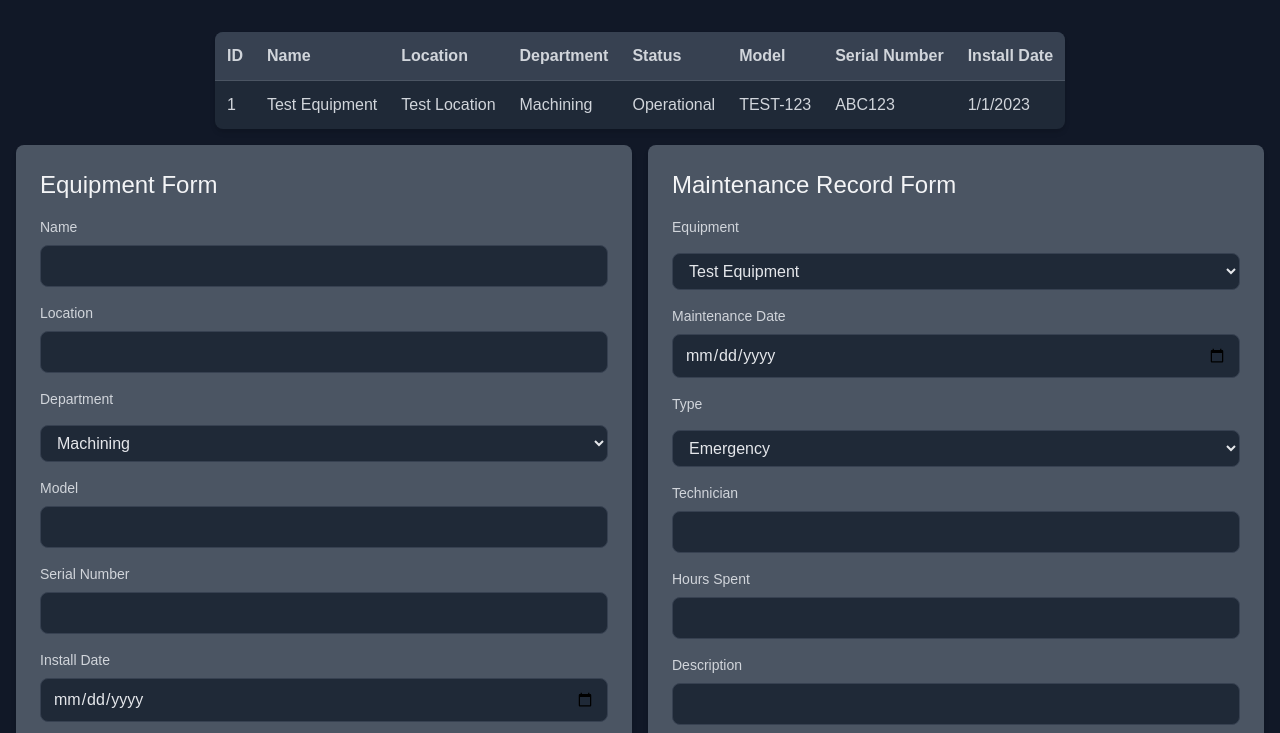
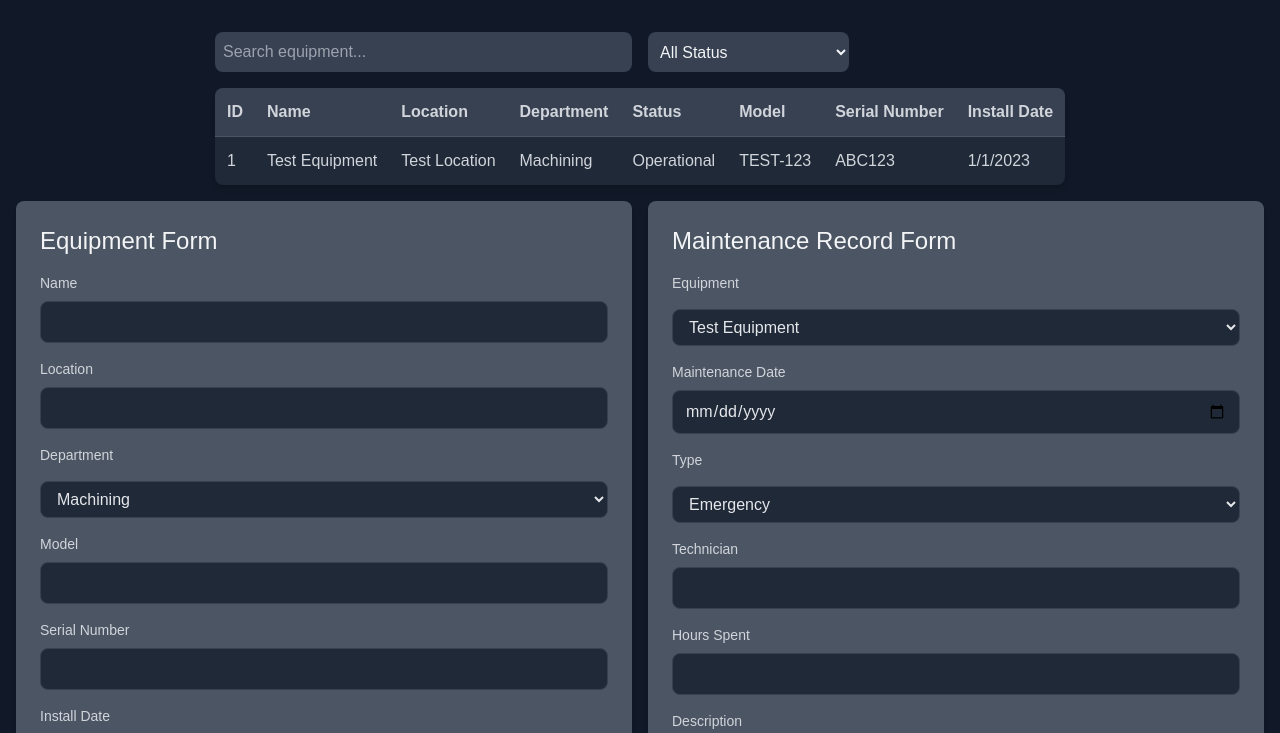
Before and after one commit to s3lven/maintenance-tracker, a Next.js app: page / in a window 1280 px wide. Shown: the top 733 px of the page. Built offline with nearby package versions, Linux system fonts and the light colour scheme.

Commit message:
feat: added global and column filtering to equipment table

```diff
--- /dev/null
+++ b/app/components/debounced-input.tsx
@@ -0,0 +1,36 @@
+import { useEffect, useState } from "react";
+
+const DebouncedInput = ({
+  value: initialValue,
+  onChange,
+  debounce = 500,
+  ...props
+}: {
+  value: string | number;
+  onChange: (value: string | number) => void;
+  debounce?: number;
+} & Omit<React.InputHTMLAttributes<HTMLInputElement>, "onChange">) => {
+  const [value, setValue] = useState(initialValue);
+
+  useEffect(() => {
+    setValue(initialValue);
+  }, [initialValue]);
+
+  useEffect(() => {
+    const timeout = setTimeout(() => {
+      onChange(value);
+    }, debounce);
+
+    return () => clearTimeout(timeout);
+  }, [value]);
+
+  return (
+    <input
+      {...props}
+      value={value}
+      onChange={(e) => setValue(e.target.value)}
+    />
+  );
+};
+
+export default DebouncedInput;
--- a/app/components/equipment-table.tsx
+++ b/app/components/equipment-table.tsx
@@ -1,10 +1,12 @@
 "use client";
 
-import { Equipment } from "@/types";
+import { Equipment, EquipmentStatus } from "@/types";
 import {
+  ColumnFiltersState,
   createColumnHelper,
   flexRender,
   getCoreRowModel,
+  getFilteredRowModel,
   getSortedRowModel,
   useReactTable,
   type SortingState,
@@ -29,10 +31,12 @@ const columns = [
   columnHelper.accessor("department", {
     header: "Department",
     cell: (info) => info.getValue(),
+    filterFn: "includesString",
   }),
   columnHelper.accessor("status", {
     header: "Status",
     cell: (info) => info.getValue(),
+    filterFn: "includesString",
   }),
   columnHelper.accessor("model", {
     header: "Model",
@@ -54,20 +58,61 @@ interface EquipmentTableProps {
 
 const EquipmentTable = ({ data }: EquipmentTableProps) => {
   const [sorting, setSorting] = React.useState<SortingState>([]);
+  const [globalFilter, setGlobalFilter] = React.useState("");
+  const [columnFilters, setColumnFilters] = React.useState<ColumnFiltersState>(
+    []
+  );
 
   const table = useReactTable({
     data,
     columns,
+    filterFns: {},
+    onSortingChange: setSorting,
     getCoreRowModel: getCoreRowModel(),
-    onSortingChange: setSorting,
     getSortedRowModel: getSortedRowModel(),
+    getFilteredRowModel: getFilteredRowModel(),
     state: {
       sorting,
+      globalFilter,
+      columnFilters,
     },
+    onGlobalFilterChange: setGlobalFilter,
+    onColumnFiltersChange: setColumnFilters,
   });
 
+  const equipmentStatus: EquipmentStatus[] = [
+    "Down",
+    "Maintenance",
+    "Operational",
+    "Retired",
+  ];
+
   return (
-    <div>
+    <div className="space-y-4">
+      <div className="grid grid-cols-4 gap-4">
+        <input
+          type="text"
+          value={globalFilter}
+          onChange={(e) => setGlobalFilter(e.target.value)}
+          placeholder="Search equipment..."
+          className="p-2 rounded-lg bg-gray-700 col-span-2"
+        />
+
+        <select
+          className="p-2 rounded-lg bg-gray-700 col-span-1"
+          value={table.getColumn("status")!.getFilterValue() as string}
+          onChange={(e) =>
+            table.getColumn("status")!.setFilterValue(e.target.value)
+          }
+        >
+          <option value="">All Status</option>
+          {equipmentStatus.map((status) => (
+            <option key={status} value={status}>
+              {status}
+            </option>
+          ))}
+        </select>
+      </div>
       <table className="w-full border-collapse bg-gray-800 shadow-md rounded-lg overflow-hidden">
         <thead>
           {table.getHeaderGroups().map((headerGroup) => (
```
